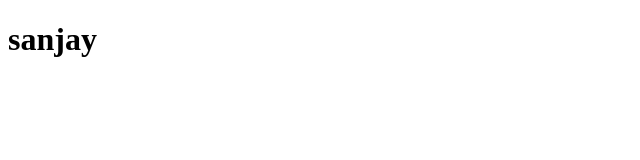
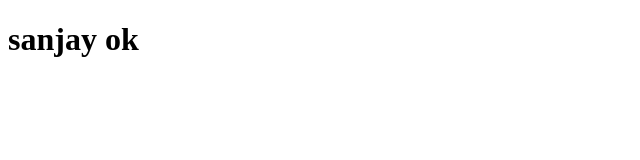
Before and after one commit to SANJAYS5617/samplerepo, a plain HTML site: page index.html in a window 1280 px wide. Shown: the full height of the page, 0-640 px from the left. Drawn offline with Linux system fonts and the light colour scheme.

Commit message:
fix : changed the name

```diff
--- a/index.html
+++ b/index.html
@@ -6,6 +6,6 @@
     <title>Document</title>
 </head>
 <body>
-    <h1>sanjay</h1>
+    <h1>sanjay ok</h1>
 </body>
 </html>
```
